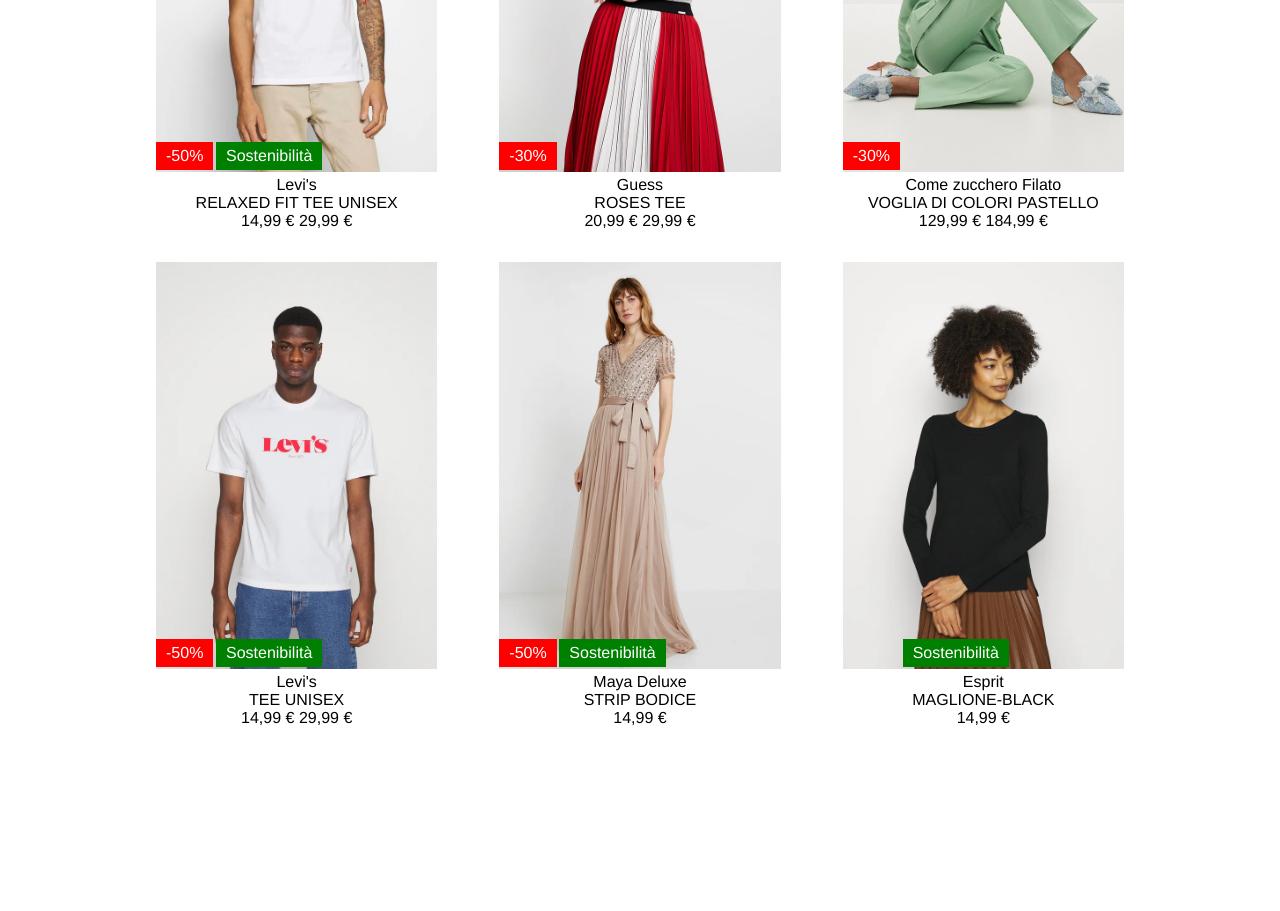
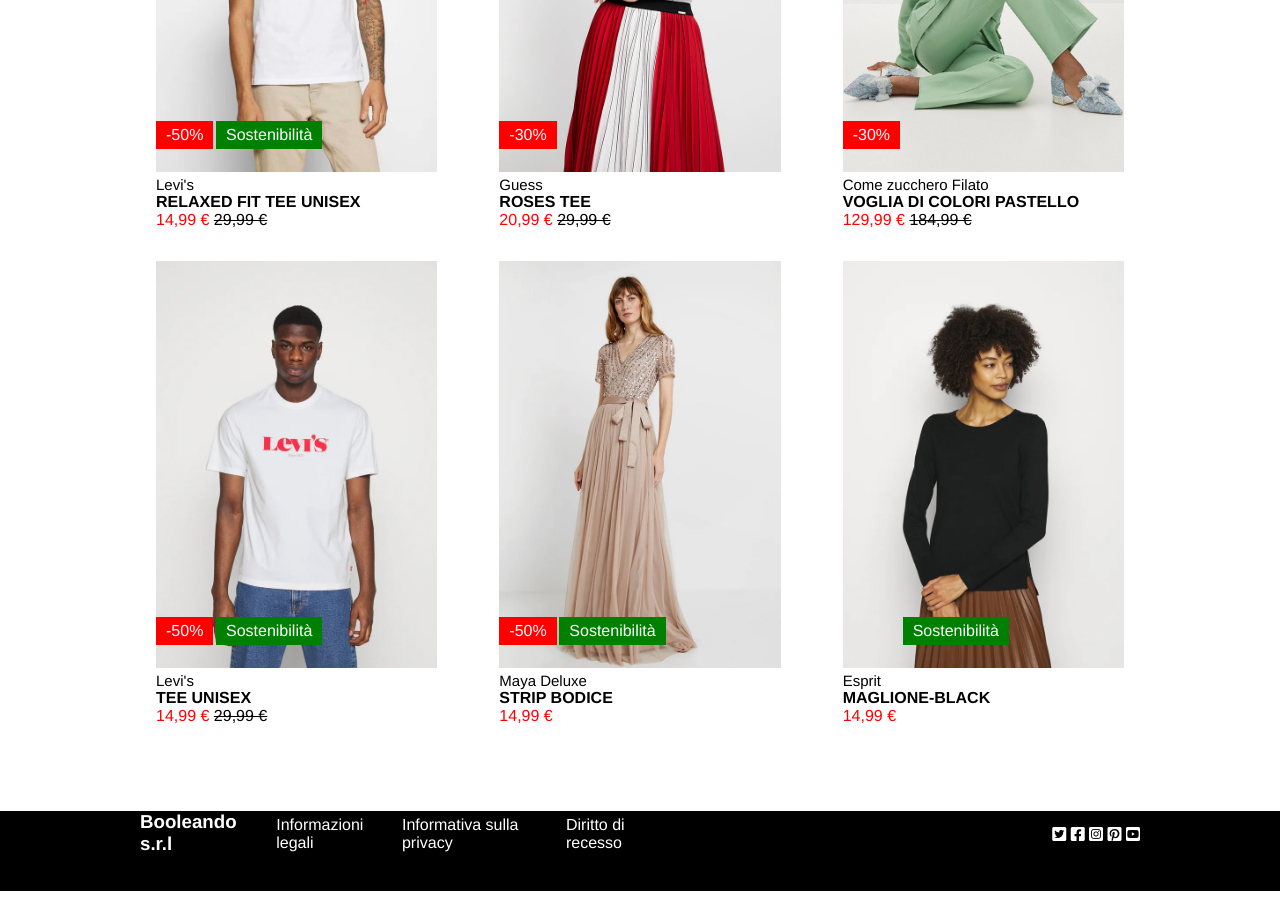
Before and after one commit to AdamBenDev/html-css-boolando, a plain HTML site: page index.html in a window 1280 px wide. Shown: the part 360-1271 px from the top of the page. Before the commit the page ends 1103 px from the top, so only its background shows below. Drawn offline with Linux system fonts and the light colour scheme.

Commit message:
Footer structure text and icons

```diff
--- a/index.html
+++ b/index.html
@@ -120,7 +120,25 @@
         </div>
     </main>
     <footer>
-
+        <div class="container footer-info">
+            <div class="footer-text">
+                <h3>Booleando s.r.l </h3>
+                <ul>
+                    <li>Informazioni legali</li>
+                    <li>Informativa sulla privacy</li>
+                    <li>Diritto di recesso</li>
+                </ul>
+                <div class="social ">
+                    <div class="social-icons">
+                        <i class="fa-brands fa-square-twitter"></i>
+                        <i class="fa-brands fa-square-facebook"></i>
+                        <i class="fa-brands fa-square-instagram"></i>
+                        <i class="fa-brands fa-square-pinterest"></i>
+                        <i class="fa-brands fa-square-youtube"></i>
+                    </div>
+                </div>
+            </div>
+        </div>
     </footer>
 
 </body>
--- a/style.css
+++ b/style.css
@@ -40,6 +40,14 @@
     right: 0;
     z-index: 5;
     box-shadow: 0 0 5px black;
+}
+
+footer{
+    display: flex;
+    position: relative;
+    margin-top: 70px;
+    padding: 0;
+    background-color: black;
 }
 
 /*NAVBAR*/
@@ -96,7 +104,7 @@
 
 .column{
     flex:1;
-    text-align: center;
+
 }
 
 .card{
@@ -113,7 +121,7 @@
 .discount, .sustainability{
     padding: 5px 10px;
     position: absolute;
-    bottom: 60px;
+    bottom: 80px;
     left:0;
     color: white;
 }
@@ -121,3 +129,45 @@
 .sustainability{
     margin-left: 60px;
 }
+
+.img-description{
+    position: relative;
+}
+
+.brand{
+    font-size: 15px;
+}
+
+.discount-price{
+    color: red;
+}
+
+.real-price{
+    text-decoration: line-through;
+}
+
+.name-product{
+    font-weight: bold;
+}
+
+/*FOOTER*/
+
+.footer-info{
+    height: 80px;
+    flex-basis: 100%;
+    display: flex;
+    color: white;
+}
+
+.footer-text{
+    display: flex;
+    flex-basis: 100%;
+    gap: 10px;
+}
+
+.social{
+    height: 100px;
+    flex-basis: 50%;
+    padding: 15px 0;
+    text-align: right;
+}
```
